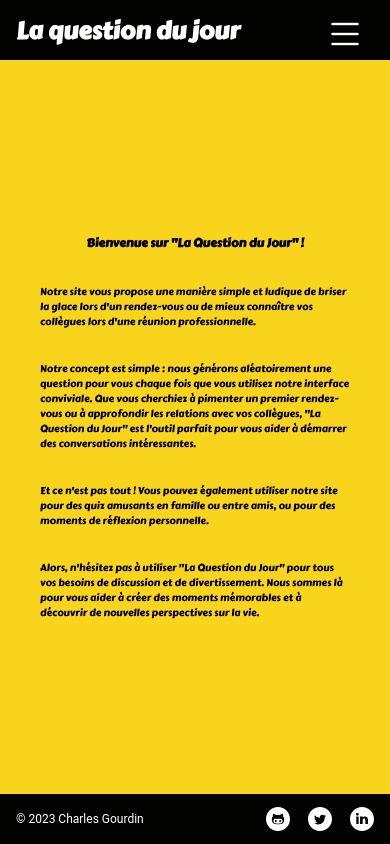
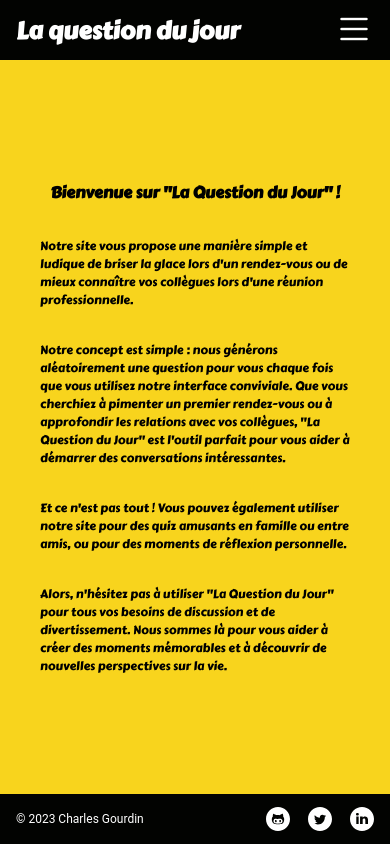
Before and after one commit to charlesgourdin/question-generator, a Next.js app: page /about in a window 390 px wide. Built offline with nearby package versions, Linux system fonts and the light colour scheme; a web font is replaced by a local one.

Commit message:
fix: fix some css stuff

```diff
--- a/src/components/Navbar/styles.module.scss
+++ b/src/components/Navbar/styles.module.scss
@@ -15,9 +15,7 @@
     }
 
     .btnMenu {
-      position: absolute;
-      top: 5px;
-      right: 25px;
+      margin-right: 16px;
       font-size: 40px;
       font-weight: bold;
       display: none;
@@ -55,14 +53,6 @@
     h1 {
       font-size: 24px;
     }
-  }
-}
-
-@media (max-width: 480px) {
-  .header {
-    h1 {
-      font-size: 24px;
-    }
     .nav {
       .btnMenu {
         display: block;
@@ -94,6 +84,14 @@
   }
 }
 
+@media (max-width: 480px) {
+  .header {
+    h1 {
+      font-size: 24px;
+    }
+  }
+}
+
 @media (max-width: 320px) {
   .header {
     h1 {
--- a/src/styles/globals.scss
+++ b/src/styles/globals.scss
@@ -24,19 +24,19 @@ a {
 
 @media (max-width: 320px) {
   .text {
-    font-size: 10px;
+    font-size: 12px;
   }
   .title {
-    font-size: 12px;
+    font-size: 16px;
   }
 }
 
 @media (min-width: 320px) {
   .text {
-    font-size: 10px;
+    font-size: 12px;
   }
   .title {
-    font-size: 12px;
+    font-size: 16px;
   }
 }
 
```
Also changed, not shown: 1 other file (tests, documents, lock files or other folders).
